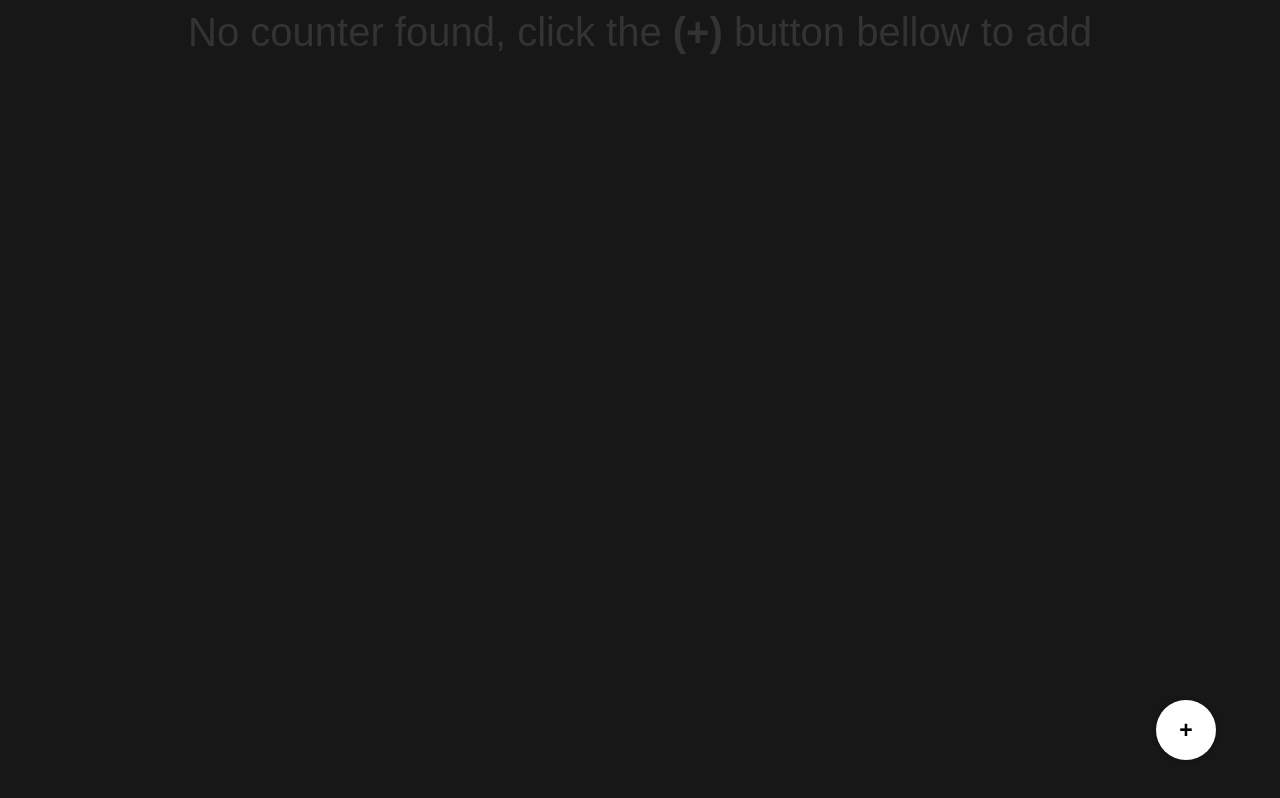
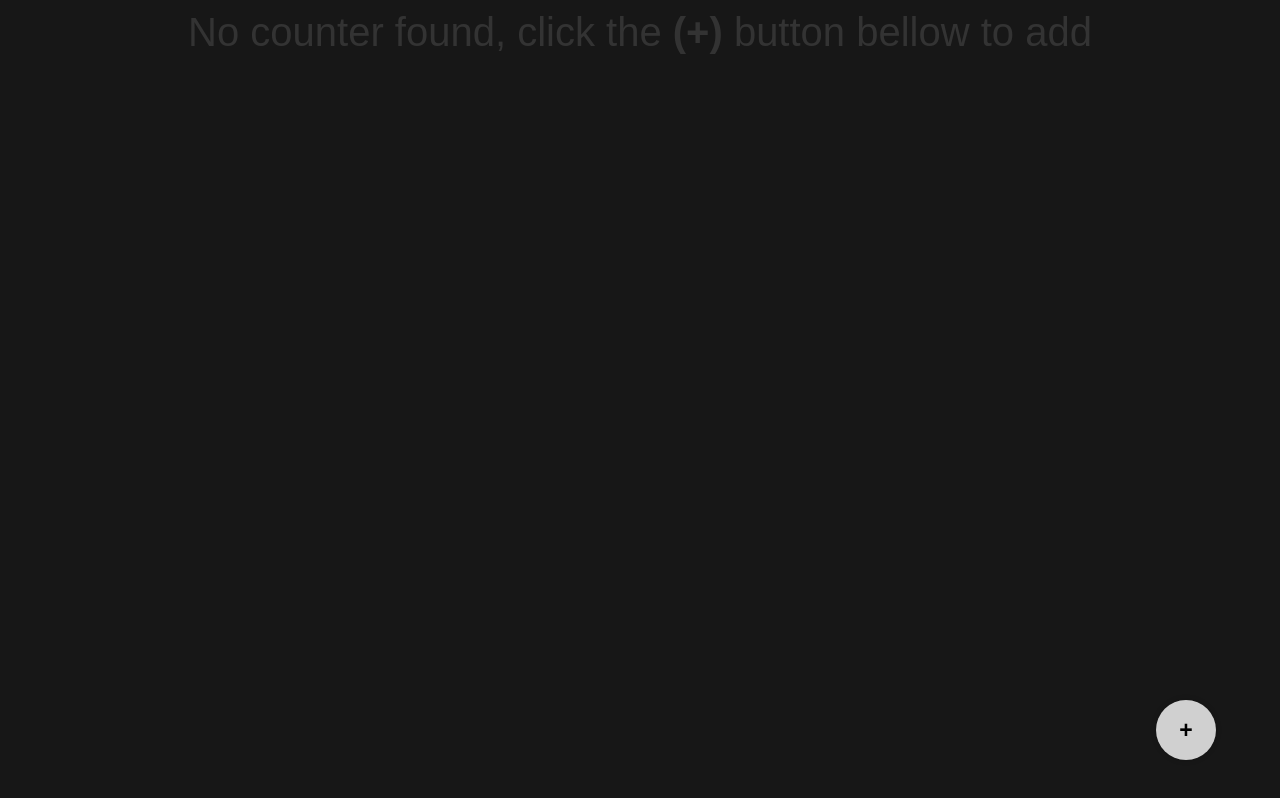
Before and after one commit to gloirekiba/better-counter, a React (Create React App) app: page / in a window 1280 px wide. Built offline with nearby package versions, Linux system fonts and the light colour scheme.

Commit message:
💄 update button background color

```diff
--- a/src/App.jsx
+++ b/src/App.jsx
@@ -95,7 +95,7 @@ const ShowManager = styled.button`
   padding: 0.5em;
   font-size: 2.3rem;
   font-weight: 700;
-  background-color: #fff;
+  background-color: #d0d0d0;
   border-radius: 50%;
   box-shadow: 0 0 5px 1px rgba(0, 0, 0, 0.144);
 `;
```
